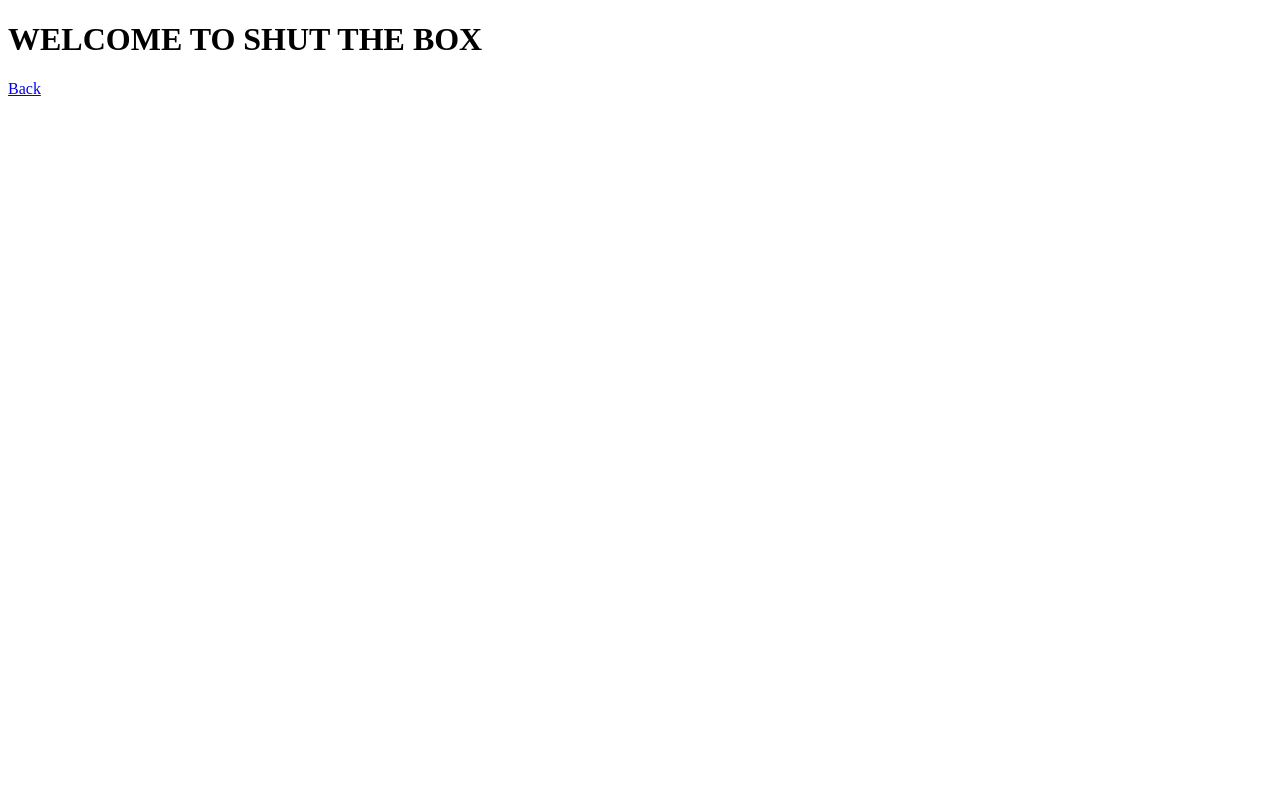
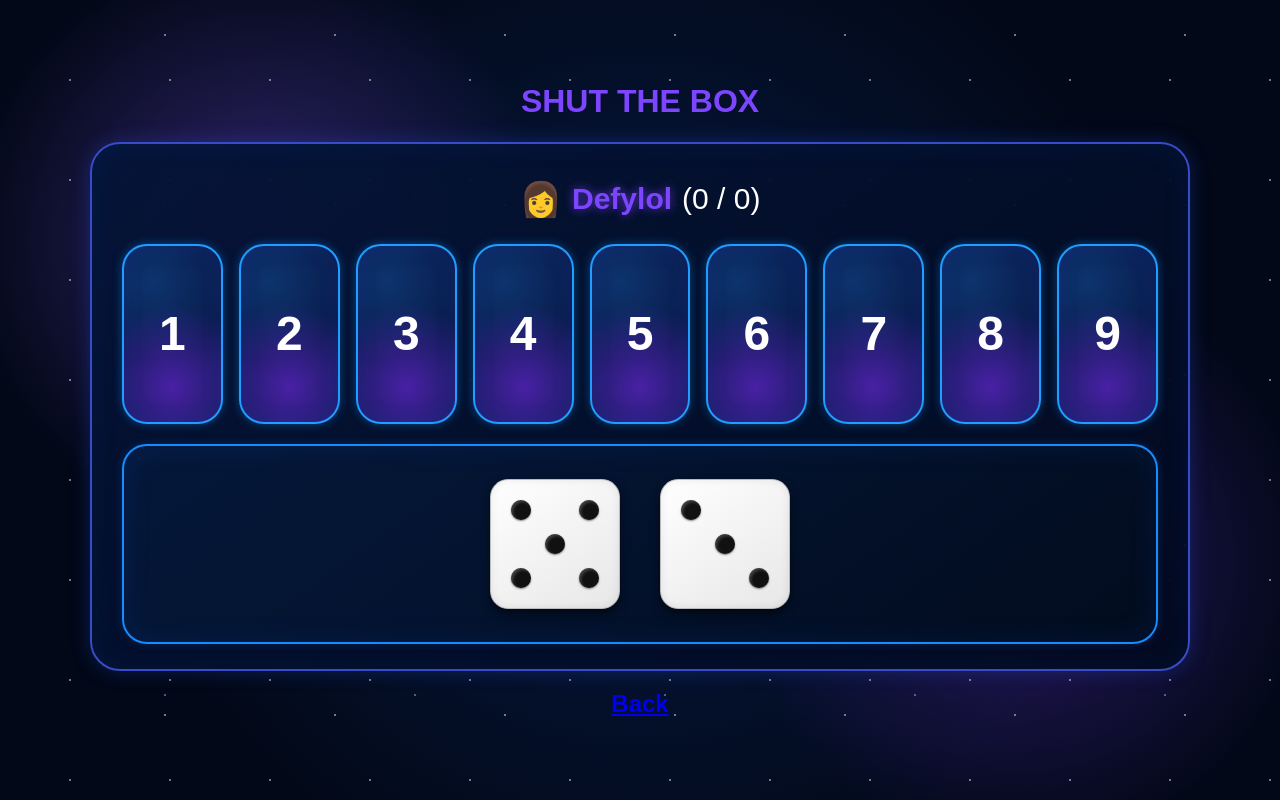
Before and after one commit to DefyCab/shut_the_box, a plain HTML site: page game.html in a window 1280 px wide. Drawn offline with Linux system fonts and the light colour scheme.

Commit message:
import html and css from AI. Space theme

```diff
--- a/css/game.css
+++ b/css/game.css
@@ -0,0 +1,279 @@
+* {
+  box-sizing: border-box;
+}
+
+h1 {
+  color: #7d45ff;
+}
+
+body {
+  margin: 0;
+  min-height: 100vh;
+
+  display: flex;
+  justify-content: center;
+  align-items: center;
+  flex-direction: column;
+
+  font-family: Arial, sans-serif;
+
+  background:
+    radial-gradient(circle at 20% 30%, #31246b 0%, transparent 25%),
+    radial-gradient(circle at 80% 70%, #27185f 0%, transparent 25%),
+    radial-gradient(circle at 50% 50%, #071b45 0%, #020817 70%);
+
+  overflow: hidden;
+}
+
+/* -------------------------
+   Stars
+------------------------- */
+
+body::before {
+  content: "";
+
+  position: fixed;
+  inset: 0;
+
+  background-image:
+    radial-gradient(circle, white 1px, transparent 1px),
+    radial-gradient(circle, white 1px, transparent 1px),
+    radial-gradient(circle, #8ccfff 1px, transparent 1px);
+
+  background-size:
+    100px 100px,
+    170px 170px,
+    250px 250px;
+
+  background-position:
+    20px 30px,
+    80px 120px,
+    40px 70px;
+
+  opacity: 0.45;
+
+  pointer-events: none;
+}
+
+/* -------------------------
+   Main game board
+------------------------- */
+
+.game-board {
+  position: relative;
+
+  width: min(95vw, 1100px);
+  padding: 35px 30px 25px;
+
+  border: 2px solid #394bc9;
+  border-radius: 30px;
+
+  background: linear-gradient(
+    145deg,
+    rgba(4, 20, 55, 0.95),
+    rgba(3, 10, 30, 0.95)
+  );
+
+  box-shadow:
+    0 0 20px rgba(43, 93, 255, 0.25),
+    inset 0 0 30px rgba(0, 100, 255, 0.08);
+}
+
+/* -------------------------
+   Header
+------------------------- */
+
+.game-header {
+  display: flex;
+
+  justify-content: center;
+  align-items: center;
+
+  gap: 10px;
+
+  margin-bottom: 25px;
+
+  font-size: 30px;
+}
+
+.dice-icon {
+  font-size: 34px;
+}
+
+.active-player {
+  color: #7d45ff;
+
+  font-weight: bold;
+
+  text-shadow: 0 0 10px rgba(130, 70, 255, 0.7);
+}
+
+.score {
+  color: white;
+}
+
+/* -------------------------
+   Number board
+------------------------- */
+
+.number-board {
+  display: flex;
+
+  gap: 16px;
+
+  padding: 0;
+
+  width: 100%;
+}
+
+/* Number buttons */
+
+.number {
+  flex: 1;
+
+  height: 180px;
+
+  border: 2px solid #219cff;
+  border-radius: 25px;
+
+  color: white;
+
+  font-size: 48px;
+  font-weight: bold;
+
+  background:
+    radial-gradient(
+      circle at 50% 80%,
+      rgba(135, 38, 255, 0.5),
+      transparent 55%
+    ),
+    radial-gradient(
+      circle at 30% 20%,
+      rgba(30, 150, 255, 0.2),
+      transparent 50%
+    ),
+    #091b4a;
+
+  box-shadow:
+    0 0 10px rgba(0, 150, 255, 0.4),
+    inset 0 0 20px rgba(50, 80, 255, 0.15);
+
+  cursor: pointer;
+
+  transition:
+    transform 0.15s ease,
+    box-shadow 0.15s ease;
+}
+
+/* Hover */
+
+.number:hover {
+  transform: translateY(-4px);
+
+  box-shadow:
+    0 0 20px rgba(0, 180, 255, 0.7),
+    inset 0 0 25px rgba(100, 80, 255, 0.25);
+}
+
+/* Click */
+
+.number:active {
+  transform: translateY(1px);
+}
+
+/* -------------------------
+   Dice area
+------------------------- */
+
+.dice-area {
+  display: flex;
+
+  justify-content: center;
+  align-items: center;
+
+  gap: 40px;
+
+  height: 200px;
+
+  margin-top: 20px;
+
+  border: 2px solid #168cff;
+  border-radius: 25px;
+
+  background: linear-gradient(
+    145deg,
+    rgba(5, 25, 60, 0.9),
+    rgba(2, 12, 30, 0.95)
+  );
+
+  box-shadow:
+    inset 0 0 30px rgba(0, 100, 255, 0.1),
+    0 0 10px rgba(0, 120, 255, 0.2);
+}
+
+/* -------------------------
+   Dice
+------------------------- */
+
+.die {
+  position: relative;
+
+  width: 130px;
+  height: 130px;
+
+  border-radius: 18px;
+
+  background: linear-gradient(145deg, #ffffff, #e7e7e7);
+
+  border: 1px solid #bbb;
+
+  box-shadow:
+    0 5px 10px rgba(0, 0, 0, 0.5),
+    inset 0 0 8px rgba(0, 0, 0, 0.08);
+}
+
+/* Dice pips */
+
+.pip {
+  position: absolute;
+
+  width: 20px;
+  height: 20px;
+
+  border-radius: 50%;
+
+  background: #111;
+
+  box-shadow:
+    inset 2px 2px 3px rgba(255, 255, 255, 0.2),
+    0 1px 2px rgba(0, 0, 0, 0.5);
+}
+
+/* Pip positions */
+
+.top-left {
+  top: 20px;
+  left: 20px;
+}
+
+.top-right {
+  top: 20px;
+  right: 20px;
+}
+
+.center {
+  top: 50%;
+  left: 50%;
+
+  transform: translate(-50%, -50%);
+}
+
+.bottom-left {
+  bottom: 20px;
+  left: 20px;
+}
+
+.bottom-right {
+  bottom: 20px;
+  right: 20px;
+}
--- a/game.html
+++ b/game.html
@@ -4,12 +4,62 @@
     <meta charset="UTF-8">
     <meta name="viewport" content="width=device-width, initial-scale=1.0">
     <link rel="icon" type="image/png" href="images/blue_dice.png" />
+    <link rel="stylesheet" type="text/css" href="css/game.css" />
     <title>Shut the box</title>
 </head>
 <body>
-    <h1>WELCOME TO SHUT THE BOX</h1>
+    <div>
+        <h1>SHUT THE BOX</h1>
+    </div>
+    <main class="game-board">
+
+        <!-- Header -->
+        <header class="game-header">
+
+            <span class="dice-icon">👩</span>
+            <span class="active-player">Defylol</span>
+            <span class="score">(0 / 0)</span>
+        </header>
+
+        <!-- Number board -->
+        <section class="number-board">
+
+            <button class="number">1</button>
+            <button class="number">2</button>
+            <button class="number">3</button>
+            <button class="number">4</button>
+            <button class="number">5</button>
+            <button class="number">6</button>
+            <button class="number">7</button>
+            <button class="number">8</button>
+            <button class="number">9</button>
+
+        </section>
+
+        <!-- Dice area -->
+        <section class="dice-area">
+
+            <div class="die">
+                <span class="pip top-left"></span>
+                <span class="pip top-right"></span>
+                <span class="pip center"></span>
+                <span class="pip bottom-left"></span>
+                <span class="pip bottom-right"></span>
+            </div>
+
+            <div class="die">
+                <span class="pip top-left"></span>
+                <span class="pip center"></span>
+                <span class="pip bottom-right"></span>
+            </div>
+
+        </section>
+
+    </main>
+
 </body>
+</html>
 <footer>
-    <p><a class="game-link" href="index.html">Back</a></p>
+    <h2><a class="game-link" href="index.html">Back</a></h2>
 </footer>
 </html>
```
